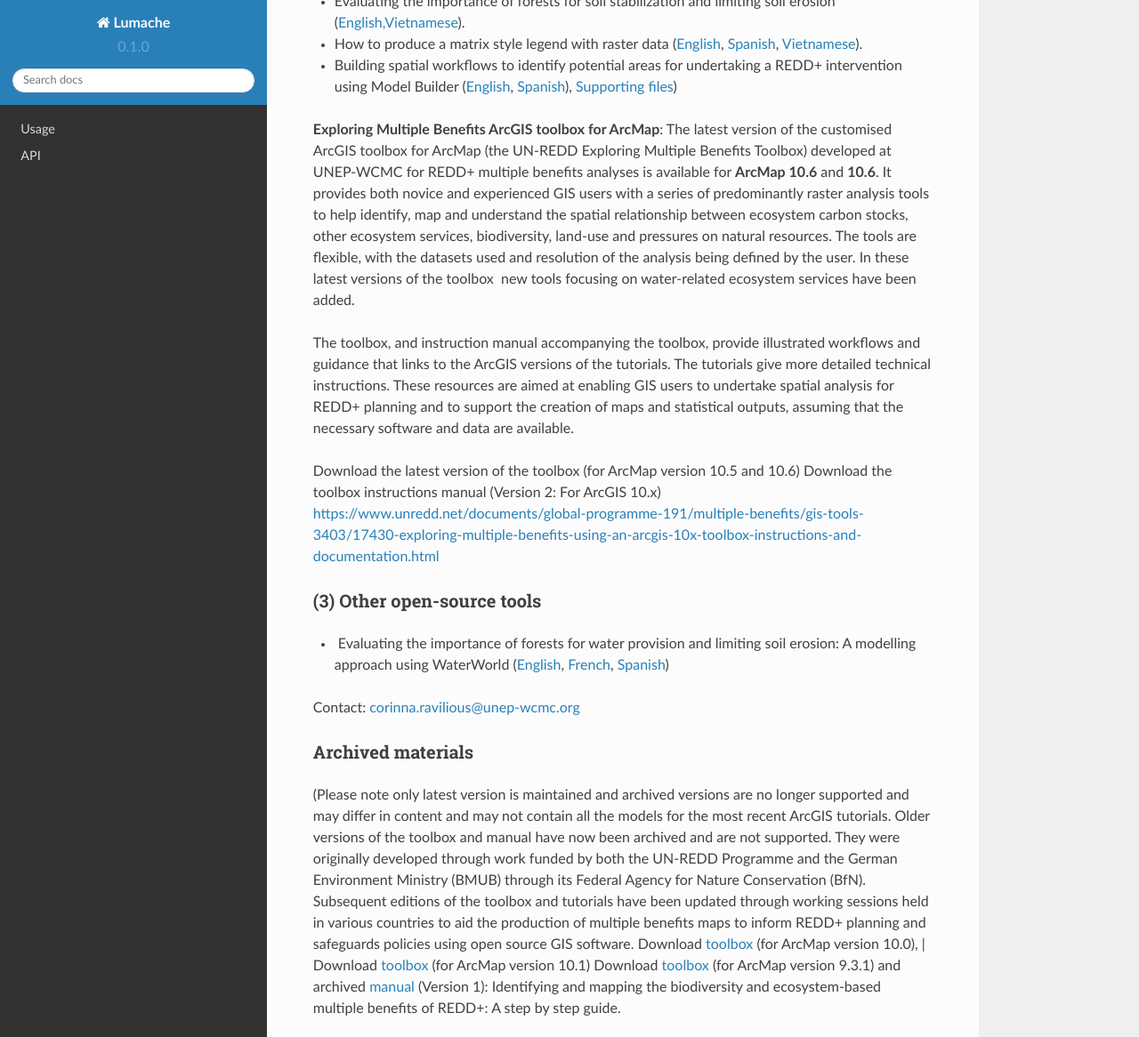
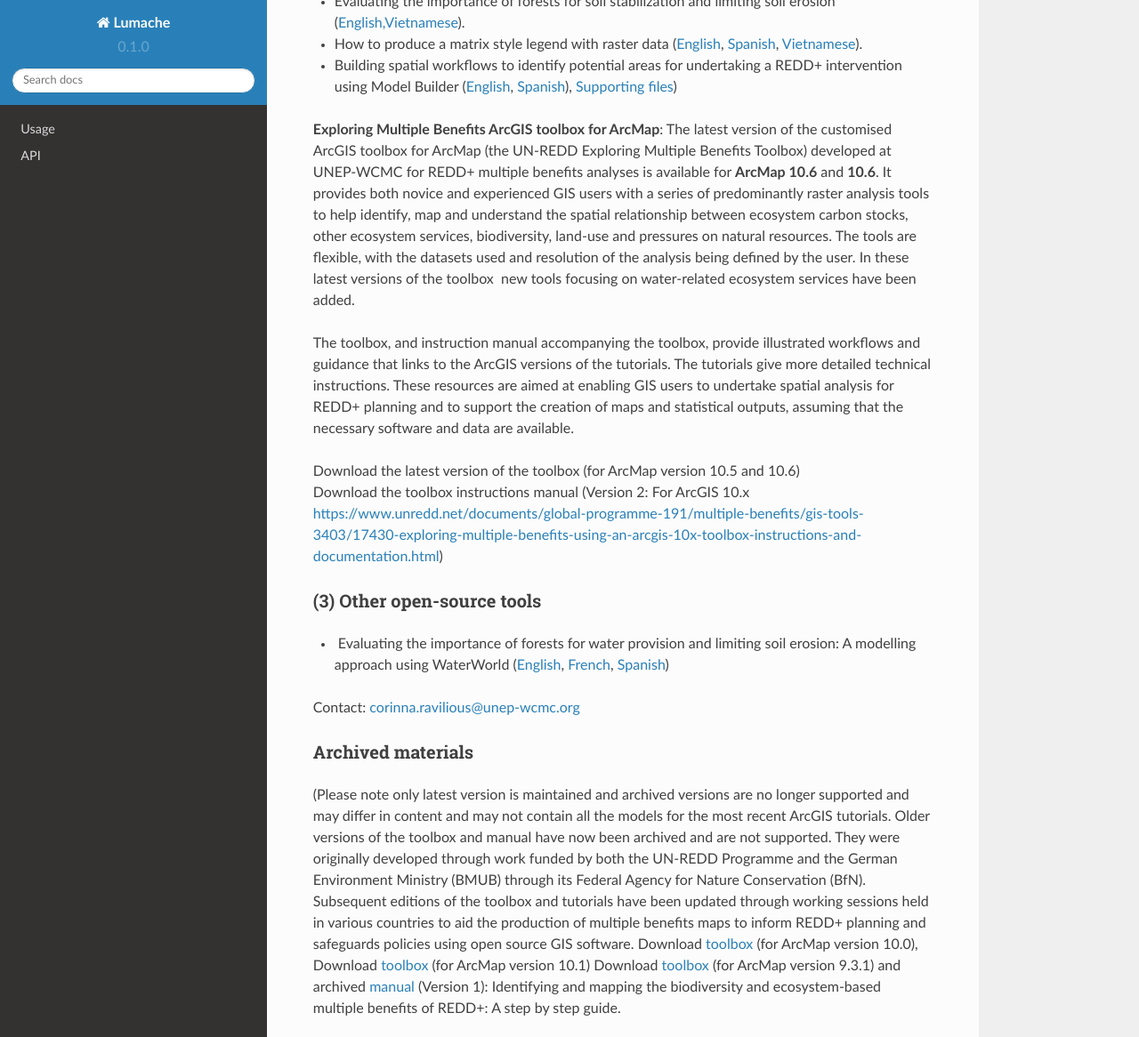
Before and after one commit to corinnar/GIS_tutorials, a Sphinx documentation site: the page built from docs/source/GIS_TOOLS_PAGE.rst, in a window 1280 px wide and 1400 px high, scrolled down 1883 px, cut to the strip 0-1166 px from the top of the window. Shown: the whole strip at 89% size. Built offline with Sphinx 7.4.7 and the Read the Docs theme 2.0.0, drawn with Linux system fonts in a browser that asks for light colours.

```diff
--- a/docs/source/GIS_TOOLS_PAGE.rst
+++ b/docs/source/GIS_TOOLS_PAGE.rst
@@ -74,7 +74,8 @@ Open-source software is released under a license that allows software to be free
 
 The toolbox, and instruction manual accompanying the toolbox, provide illustrated workflows and guidance that links to the ArcGIS versions of the tutorials. The tutorials give more detailed technical instructions. These resources are aimed at enabling GIS users to undertake spatial analysis for REDD+ planning and to support the creation of maps and statistical outputs, assuming that the necessary software and data are available.
 
-| Download the latest version of the toolbox (for ArcMap version 10.5 and 10.6) Download the toolbox instructions manual (Version  2: For ArcGIS 10.x) \ `<https://www.unredd.net/documents/global-programme-191/multiple-benefits/gis-tools-3403/17430-exploring-multiple-benefits-using-an-arcgis-10x-toolbox-instructions-and-documentation.html>`__
+| Download the latest version of the toolbox (for ArcMap version 10.5 and 10.6)
+| Download the toolbox instructions manual (Version  2: For ArcGIS 10.x \ `<https://www.unredd.net/documents/global-programme-191/multiple-benefits/gis-tools-3403/17430-exploring-multiple-benefits-using-an-arcgis-10x-toolbox-instructions-and-documentation.html>`__)
 
 (3) **Other open-source tools**
 ~~~~~~~~~~~~~~~~~~~~~~~~~~~~~~~~
@@ -83,4 +84,4 @@ Contact: \ `corinna.ravilious@unep-wcmc.org <mailto:corinna.ravilious@unep-wcmc
 
 **Archived materials**
 ~~~~~~~~~~~~~~~~~~~~~~~~
-| (Please note only latest version is maintained and archived versions are no longer supported and may differ in content and may not contain all the models for the most recent ArcGIS tutorials. Older versions of the toolbox and manual have now been archived and are not supported. They were originally developed through work funded by both the UN-REDD Programme and the German Environment Ministry (BMUB) through its Federal Agency for Nature Conservation (BfN). Subsequent editions of the toolbox and tutorials have been updated through working sessions held in various countries to aid the production of multiple benefits maps to inform REDD+ planning and safeguards policies using open source GIS software. Download \ `toolbox <https://www.unredd.net/component/docman/?task=doc_download&gid=13110&Itemid=53>`__ (for ArcMap version 10.0), | Download \ `toolbox <https://www.unredd.net/component/docman/?task=doc_download&gid=13111&Itemid=53>`__ (for ArcMap version 10.1) Download \ `toolbox <https://www.unredd.net/component/docman/?task=doc_download&gid=6434&Itemid=53>`__ (for ArcMap version 9.3.1) and archived \ `manual <https://www.unredd.net/component/docman/?task=doc_download&gid=6431&Itemid=53>`__ (Version 1): Identifying and mapping the biodiversity and ecosystem-based multiple benefits of REDD+: A step by step guide.
+| (Please note only latest version is maintained and archived versions are no longer supported and may differ in content and may not contain all the models for the most recent ArcGIS tutorials. Older versions of the toolbox and manual have now been archived and are not supported. They were originally developed through work funded by both the UN-REDD Programme and the German Environment Ministry (BMUB) through its Federal Agency for Nature Conservation (BfN). Subsequent editions of the toolbox and tutorials have been updated through working sessions held in various countries to aid the production of multiple benefits maps to inform REDD+ planning and safeguards policies using open source GIS software. Download \ `toolbox <https://www.unredd.net/component/docman/?task=doc_download&gid=13110&Itemid=53>`__ (for ArcMap version 10.0), Download \ `toolbox <https://www.unredd.net/component/docman/?task=doc_download&gid=13111&Itemid=53>`__ (for ArcMap version 10.1) Download \ `toolbox <https://www.unredd.net/component/docman/?task=doc_download&gid=6434&Itemid=53>`__ (for ArcMap version 9.3.1) and archived \ `manual <https://www.unredd.net/component/docman/?task=doc_download&gid=6431&Itemid=53>`__ (Version 1): Identifying and mapping the biodiversity and ecosystem-based multiple benefits of REDD+: A step by step guide.
```
